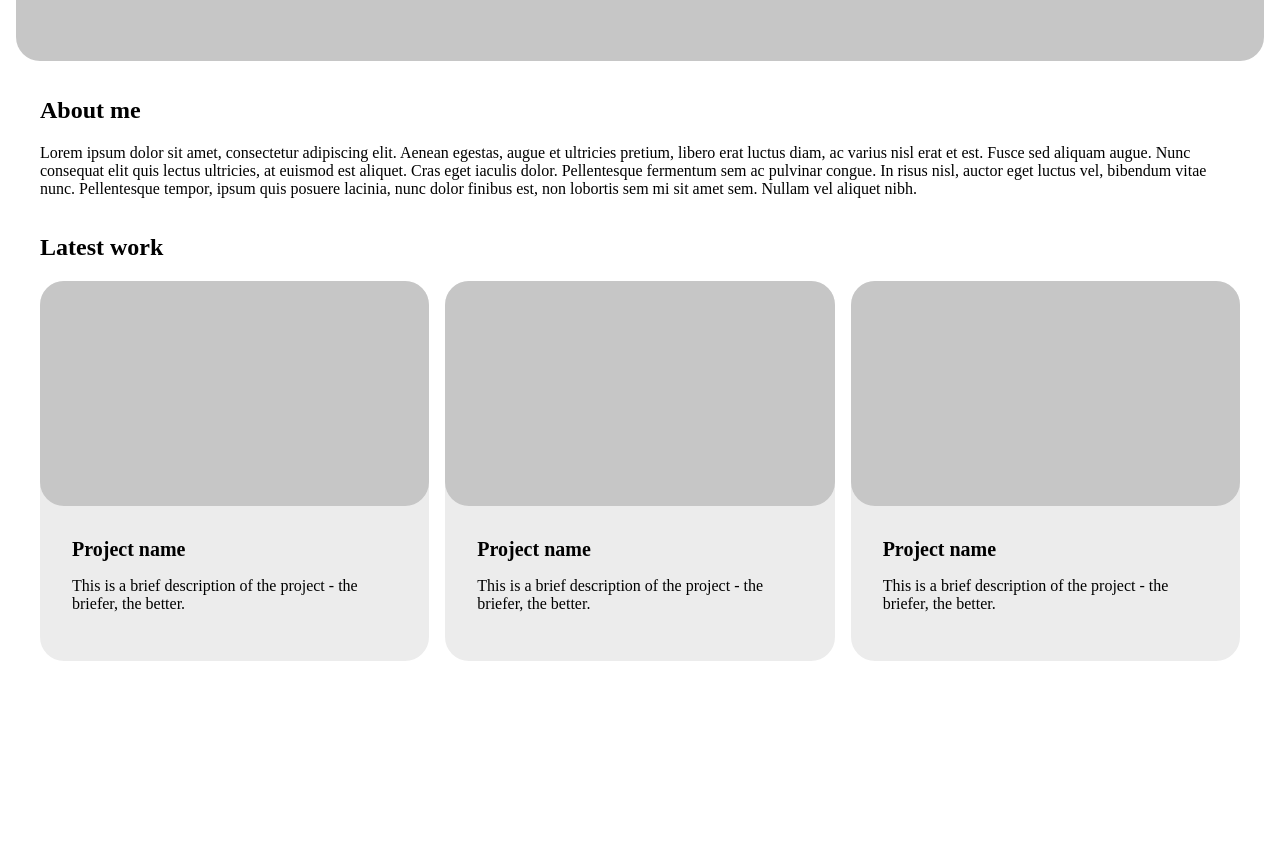
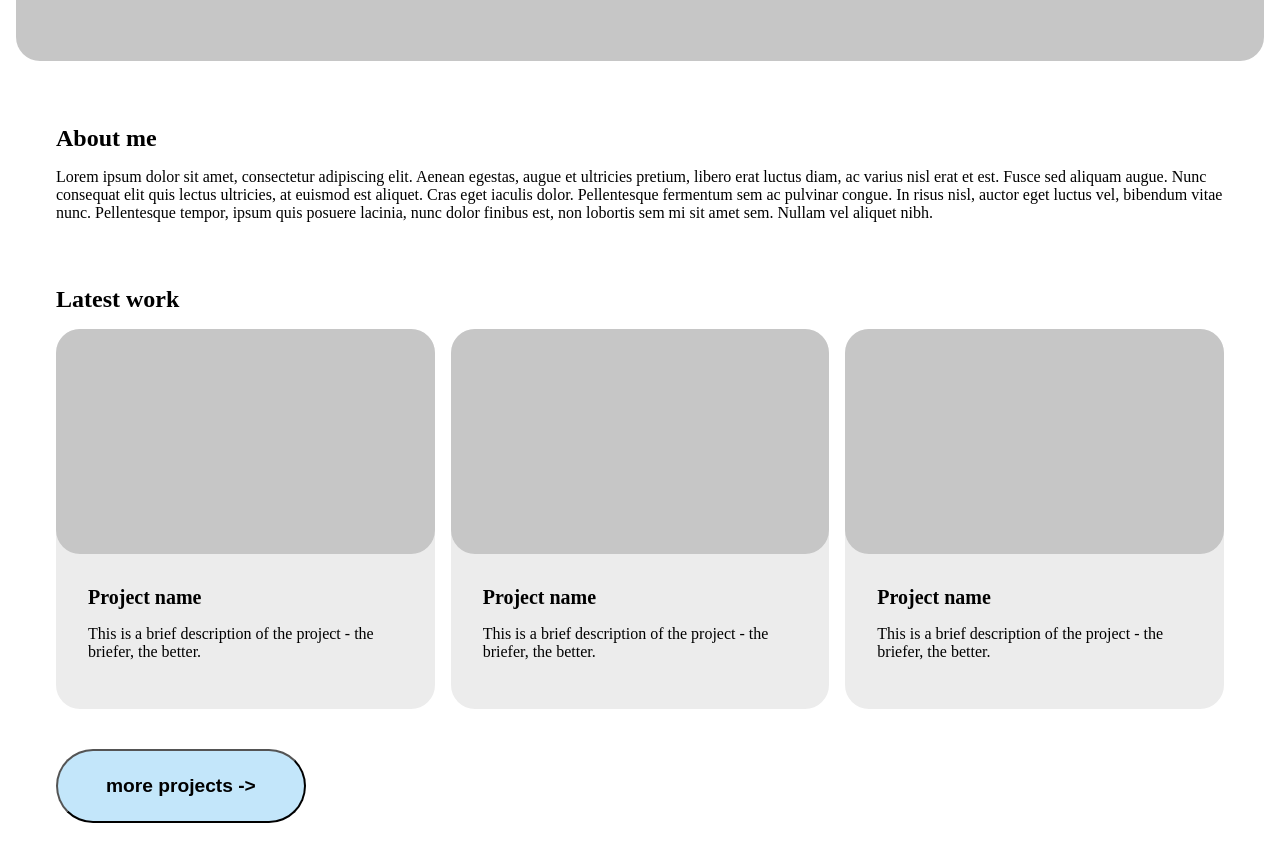
Before and after one commit to TomOutram/portfolio-prototype, a plain HTML site: page index.html in a window 1280 px wide. Shown: the part 170-1032 px from the top of the page. Before the commit the page ends 831 px from the top, so only its background shows below. Drawn offline with Linux system fonts and the light colour scheme.

Commit message:
finished off home page

```diff
--- a/index.html
+++ b/index.html
@@ -76,8 +76,11 @@
             </div>
           </div>
         </div>
+        <!-- button -->
+        <a href="work.html"
+          ><button class="all-work-btn">more projects -></button></a
+        >
       </div>
     </section>
-    <!-- button -->
   </body>
 </html>
--- a/style.css
+++ b/style.css
@@ -1,4 +1,4 @@
-body {
+* {
   margin: 0;
   padding: 0;
   box-sizing: border-box;
@@ -10,6 +10,10 @@ a:hover,
 a:active {
   color: inherit;
   text-decoration: none;
+}
+
+h2 {
+  margin-bottom: 1rem;
 }
 
 /* ------------------------- NAV ----------------------------- */
@@ -37,6 +41,7 @@ a:active {
   align-items: center;
   padding: 4rem 0;
   border-radius: 1.5rem;
+  margin-bottom: 4rem;
 }
 
 .banner-title {
@@ -50,6 +55,7 @@ a:active {
   display: flex;
   justify-content: center;
   align-items: center;
+  margin-bottom: 4rem;
 }
 
 .about-me-container {
@@ -62,8 +68,11 @@ a:active {
 
 .latest-work {
   display: flex;
+  flex-direction: column;
   justify-content: center;
   align-items: center;
+  gap: 2rem;
+  margin-bottom: 6rem;
 }
 
 .latest-work-container {
@@ -75,6 +84,7 @@ a:active {
 .card-container {
   display: flex;
   gap: 1rem;
+  margin-bottom: 2.5rem;
 }
 
 /* CARD */
@@ -110,3 +120,18 @@ a:active {
 .card-link:hover {
   outline: 4px solid rgb(19, 116, 227);
 }
+
+/* VIEW MORE WORK BUTTON */
+
+.all-work-btn {
+  font-size: 1.2rem;
+  font-weight: 700;
+  padding: 1.5rem 3rem;
+  border-radius: 100px;
+  background-color: #c3e6fa;
+  align-self: flex-start;
+}
+
+.all-work-btn:hover {
+  cursor: pointer;
+}
```
